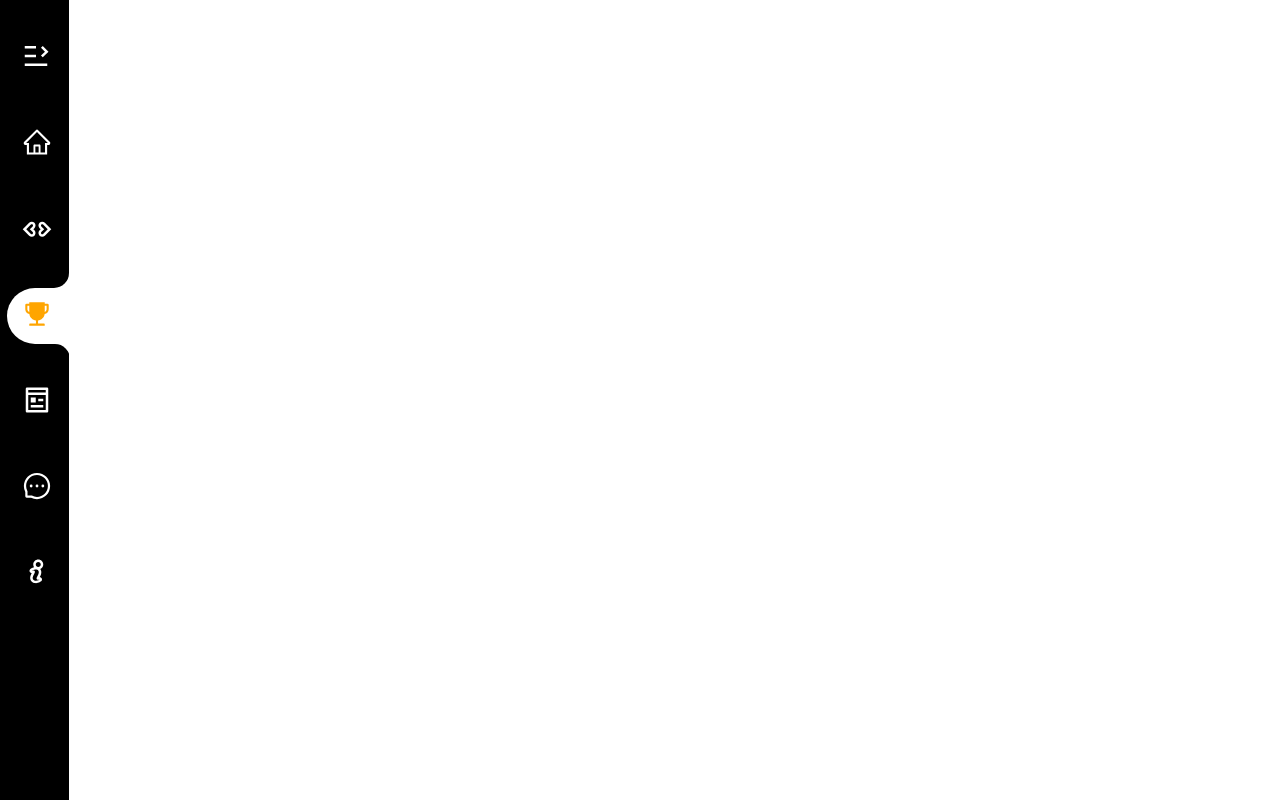
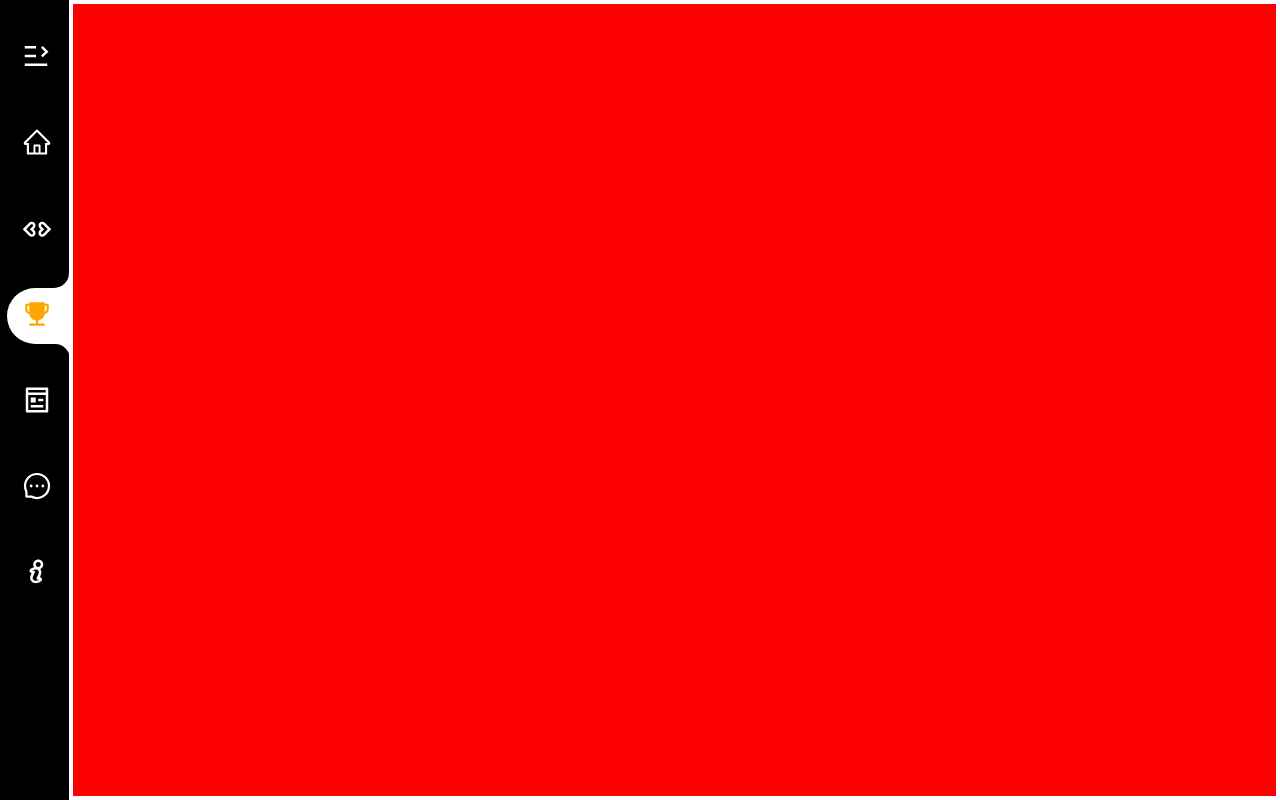
Before and after one commit to DevOM3/portfolio, a Next.js app: page /achievements in a window 1280 px wide. Built offline with nearby package versions, Linux system fonts and the light colour scheme.

Commit message:
While creating Achievements page

```diff
--- a/components/commons/Layout.tsx
+++ b/components/commons/Layout.tsx
@@ -9,8 +9,7 @@ const Layout = ({ children }: any) => {
   const updateWindowWidth = (mediaQuery: MediaQueryList) => {
     if (mediaQuery.matches && open) {
       setOpen(false);
-    }
-    if (!mediaQuery.matches && !open) {
+    } else if (!mediaQuery.matches && !open) {
       setOpen(true);
     }
   };
--- a/pages/achievements.tsx
+++ b/pages/achievements.tsx
@@ -1,7 +1,18 @@
+import { motion } from "framer-motion";
 import React from "react";
+import { pageAnimationVariants } from "../services/animations/common";
+import achievementStyles from "../styles/pages/Achievements.module.css";
 
-const achievements = () => {
-  return <div></div>;
+const Achievements = () => {
+  return (
+    <motion.div
+      variants={pageAnimationVariants}
+      initial="initial"
+      animate="animate"
+      exit="exit"
+      className={achievementStyles.achievements}
+    ></motion.div>
+  );
 };
 
-export default achievements;
+export default Achievements;
--- /dev/null
+++ b/styles/pages/Achievements.module.css
@@ -0,0 +1,5 @@
+.achievements {
+  background: red;
+  min-height: 100vh;
+  min-width: 100vw;
+}
```
